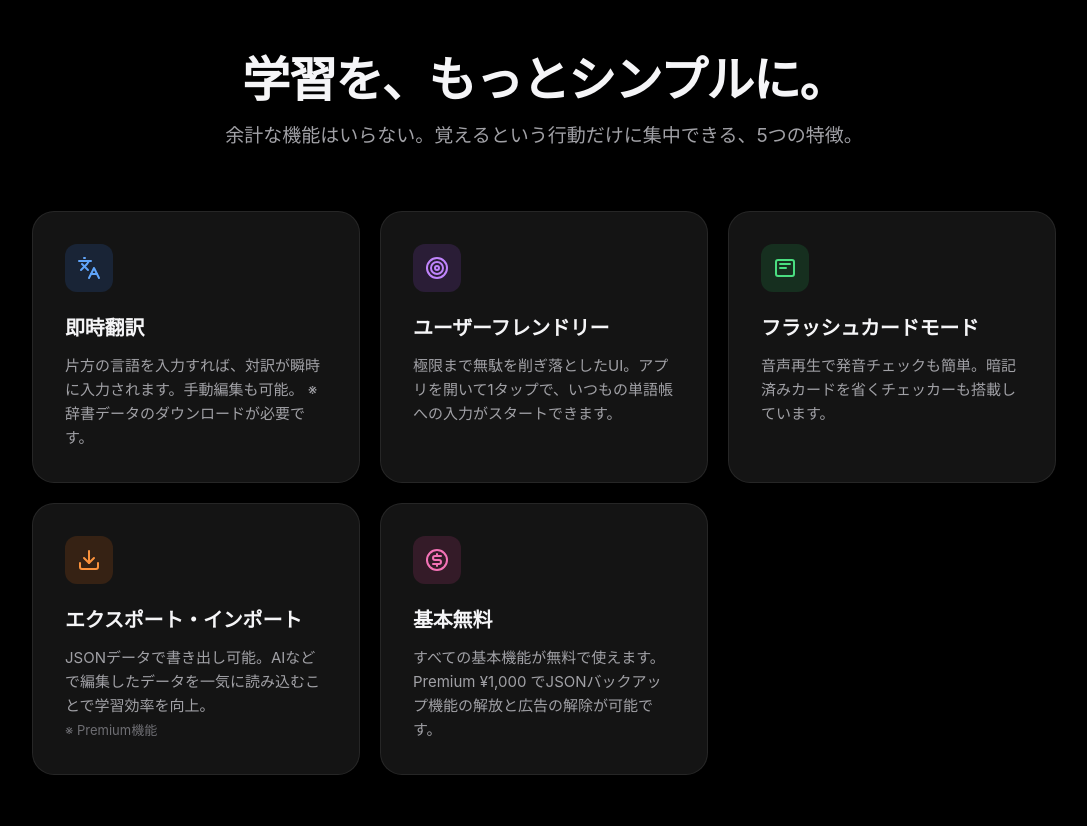
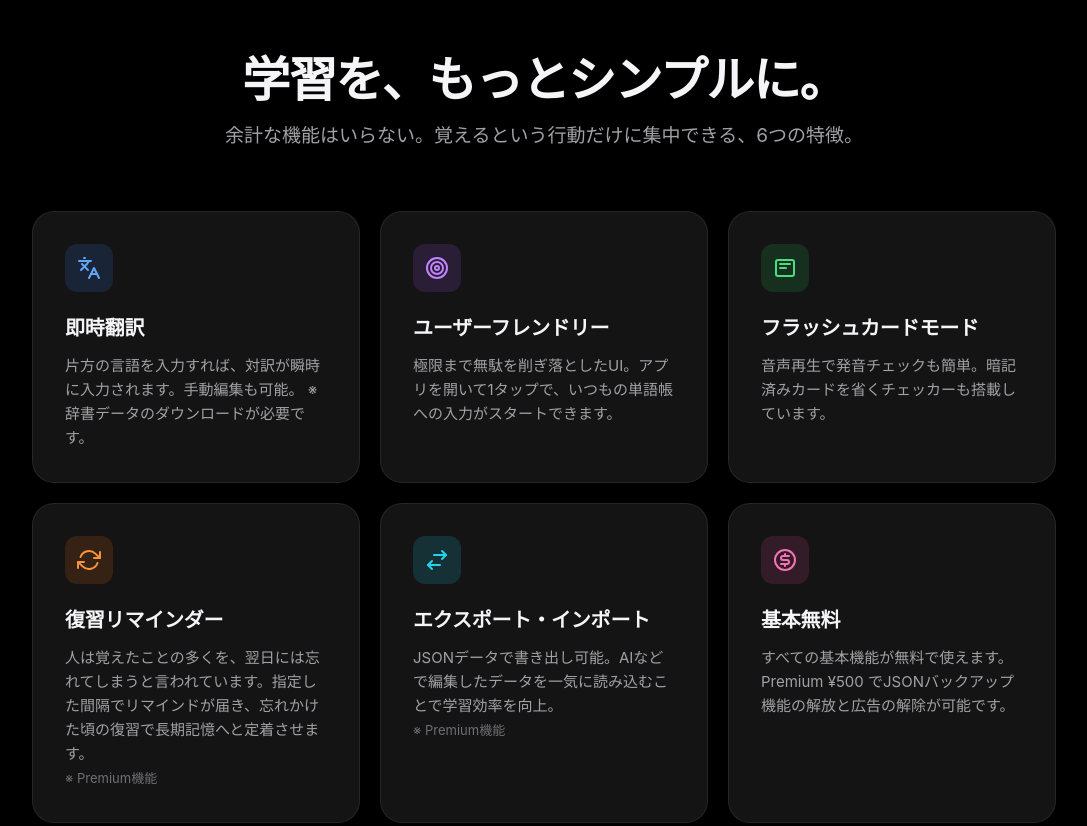
Before and after one commit to holidayygit/vocabnote, a plain HTML site: page index.html in a window 1280 px wide. Shown: the part 1620-2446 px from the top of the page, without its empty margins (96-1183 px from the left). Drawn offline with Linux system fonts and the light colour scheme.

Commit message:
Update price from ¥1,000 to ¥500

```diff
--- a/assets/css/style.css
+++ b/assets/css/style.css
@@ -396,6 +396,7 @@ img {
 .feature-icon.icon-green { background: rgba(34, 197, 94, 0.15); color: #4ade80; }
 .feature-icon.icon-orange { background: rgba(249, 115, 22, 0.15); color: #fb923c; }
 .feature-icon.icon-pink { background: rgba(236, 72, 153, 0.15); color: #f472b6; }
+.feature-icon.icon-cyan { background: rgba(34, 211, 238, 0.15); color: #22d3ee; }
 
 .feature-title {
   font-size: 20px;
--- a/index.html
+++ b/index.html
@@ -81,7 +81,7 @@
       <div class="container">
         <h2 class="section-title">学習を、もっとシンプルに。</h2>
         <p class="section-subtitle">
-          余計な機能はいらない。覚えるという行動だけに集中できる、5つの特徴。
+          余計な機能はいらない。覚えるという行動だけに集中できる、6つの特徴。
         </p>
 
         <div class="features">
@@ -118,7 +118,18 @@
 
           <div class="feature-card reveal">
             <div class="feature-icon icon-orange" aria-hidden="true">
-              <svg width="24" height="24" viewBox="0 0 24 24" fill="none" stroke="currentColor" stroke-width="2" stroke-linecap="round" stroke-linejoin="round"><path d="M21 15v4a2 2 0 0 1-2 2H5a2 2 0 0 1-2-2v-4"/><polyline points="7 10 12 15 17 10"/><line x1="12" y1="15" x2="12" y2="3"/></svg>
+              <svg width="24" height="24" viewBox="0 0 24 24" fill="none" stroke="currentColor" stroke-width="2" stroke-linecap="round" stroke-linejoin="round"><polyline points="23 4 23 10 17 10"/><polyline points="1 20 1 14 7 14"/><path d="M3.51 9a9 9 0 0 1 14.85-3.36L23 10M1 14l4.64 4.36A9 9 0 0 0 20.49 15"/></svg>
+            </div>
+            <h3 class="feature-title">復習リマインダー</h3>
+            <p class="feature-desc">
+              人は覚えたことの多くを、翌日には忘れてしまうと言われています。指定した間隔でリマインドが届き、忘れかけた頃の復習で長期記憶へと定着させます。<br />
+              <span style="color: var(--text-tertiary); font-size: 13px;">※ Premium機能</span>
+            </p>
+          </div>
+
+          <div class="feature-card reveal">
+            <div class="feature-icon icon-cyan" aria-hidden="true">
+              <svg width="24" height="24" viewBox="0 0 24 24" fill="none" stroke="currentColor" stroke-width="2" stroke-linecap="round" stroke-linejoin="round"><path d="M17 3l4 4-4 4"/><path d="M21 7H9"/><path d="M7 21l-4-4 4-4"/><path d="M3 17h12"/></svg>
             </div>
             <h3 class="feature-title">エクスポート・インポート</h3>
             <p class="feature-desc">
@@ -134,7 +145,7 @@
             <h3 class="feature-title">基本無料</h3>
             <p class="feature-desc">
               すべての基本機能が無料で使えます。<br />
-              Premium ¥1,000 でJSONバックアップ機能の解放と広告の解除が可能です。
+              Premium ¥500 でJSONバックアップ機能の解放と広告の解除が可能です。
             </p>
           </div>
         </div>
```
Also changed, not shown: en/index.html (+15 -4 lines).
